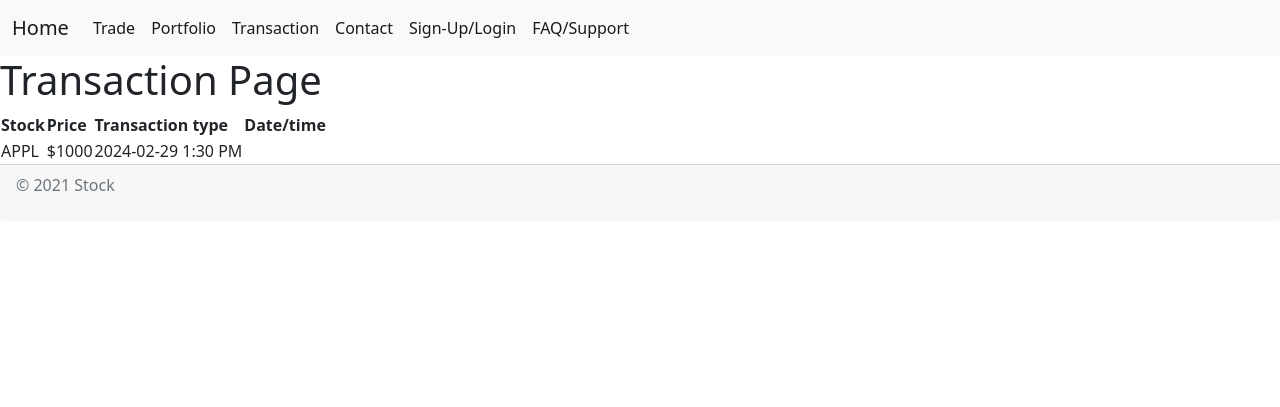
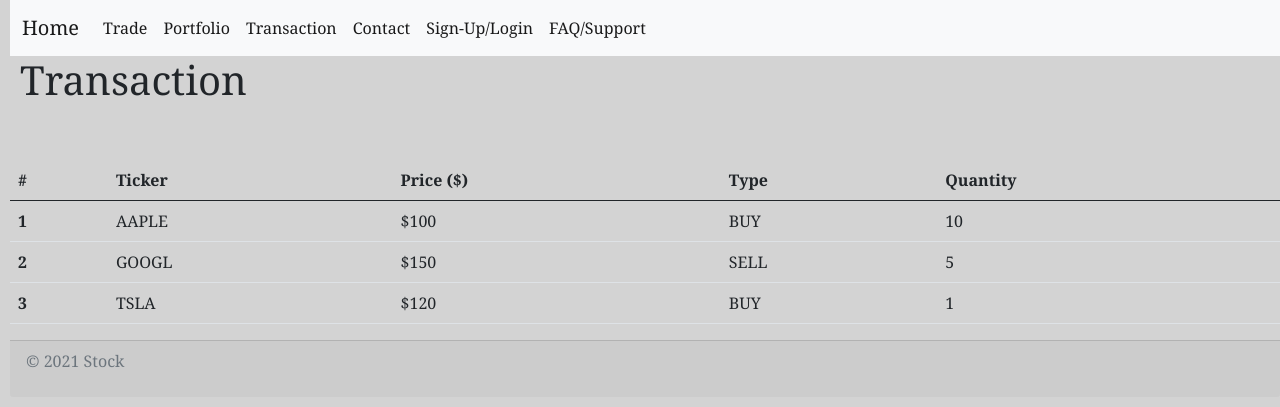
Before and after one commit to Abraca-Daniel/notarealstockmarket, a Flask app: page /transaction in a window 1280 px wide. Shown: the top 407 px of the page. Run offline with Flask 3, Linux system fonts and the light colour scheme.

Commit message:
Add files via upload

```diff
--- a/templates/base.html
+++ b/templates/base.html
@@ -10,6 +10,22 @@
 
     <title>Stock</title>
   </head>
+  <style>
+    nav {
+      background-color: #D3D3D3;
+    }
+    body {
+      background-color: #D3D3D3;
+
+    }
+    h1, h2, h3, head, body {
+      font-family: Georgia, serif;
+      margin-left: 10px;
+    }
+    form {
+      width: 300px;
+    }
+</style>
   <body>
 
     <nav class="navbar navbar-expand-lg navbar-light bg-light">
--- a/templates/contact.html
+++ b/templates/contact.html
@@ -2,6 +2,8 @@
 {% block body %}
 
 <h1>Contact</h1>
+
+<p>Have questions? Write to us.</p>
 
 <form method="post">
     <div class="mb-3">
--- a/templates/index.html
+++ b/templates/index.html
@@ -12,6 +12,7 @@ initial-scale=1.0">
     <h1>Home Page</h1>
     <a href="signup">Sign-Up</a><br>
     <a href="login">Already have an account? Login</a>
+
 </body>
 
 {% endblock %}
--- a/templates/portfolio.html
+++ b/templates/portfolio.html
@@ -15,7 +15,6 @@
     <tr>
         <th>Stock</th>
         <th>Price</th>
-        <th>Transaction type</th>
         <th>Date/time</th>
     </tr>
     {% for ticker, price in stock_prices.items() %}
--- a/templates/transaction.html
+++ b/templates/transaction.html
@@ -1,19 +1,41 @@
 {% extends "base.html" %}
 {% block body %}
 
-<h1>Transaction Page</h1>
-<table>
-    <tr>
-        <th>Stock</th>
-        <th>Price</th>
-        <th>Transaction type</th>
-        <th>Date/time</th>
-    </tr>
-    <tr>
-        <td>APPL</td>
-        <td>$1000</td>
-        <td>2024-02-29 1:30 PM</td>
-    </tr>
-</table>
+<h1>Transaction</h1>
+<br></br>
+<table class="table">
+    <thead>
+      <tr>
+        <th scope="col">#</th>
+        <th scope="col">Ticker</th>
+        <th scope="col"> Price ($)</th>
+        <th scope="col">Type</th>
+        <th scope="col">Quantity</th>
+      </tr>
+    </thead>
+    <tbody>
+      <tr>
+        <th scope="row">1</th>
+        <td>AAPLE</td>
+        <td>$100</td>
+        <td>BUY</td>
+        <td>10</td>
+      </tr>
+      <tr>
+        <th scope="row">2</th>
+        <td>GOOGL</td>
+        <td>$150</td>
+        <td>SELL</td>
+        <td>5</td>
+      </tr>
+      <tr>
+        <th scope="row">3</th>
+        <td>TSLA</td>
+        <td>$120</td>
+        <td>BUY</td>
+        <td>1</td>
+      </tr>
+    </tbody>
+  </table>
 
 {% endblock %}
```
Also changed, not shown: templates/faq.html (+36 -5 lines), templates/trade.html (+10 -0 lines).
